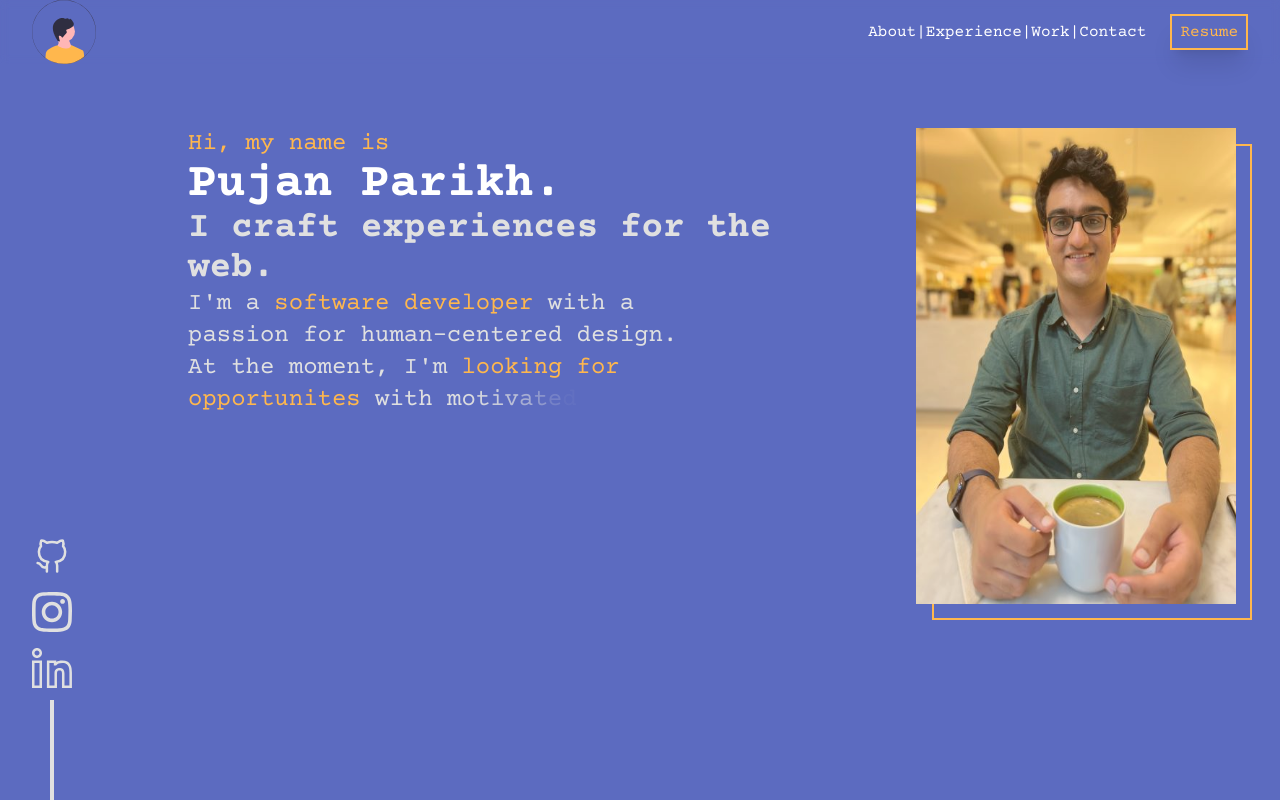
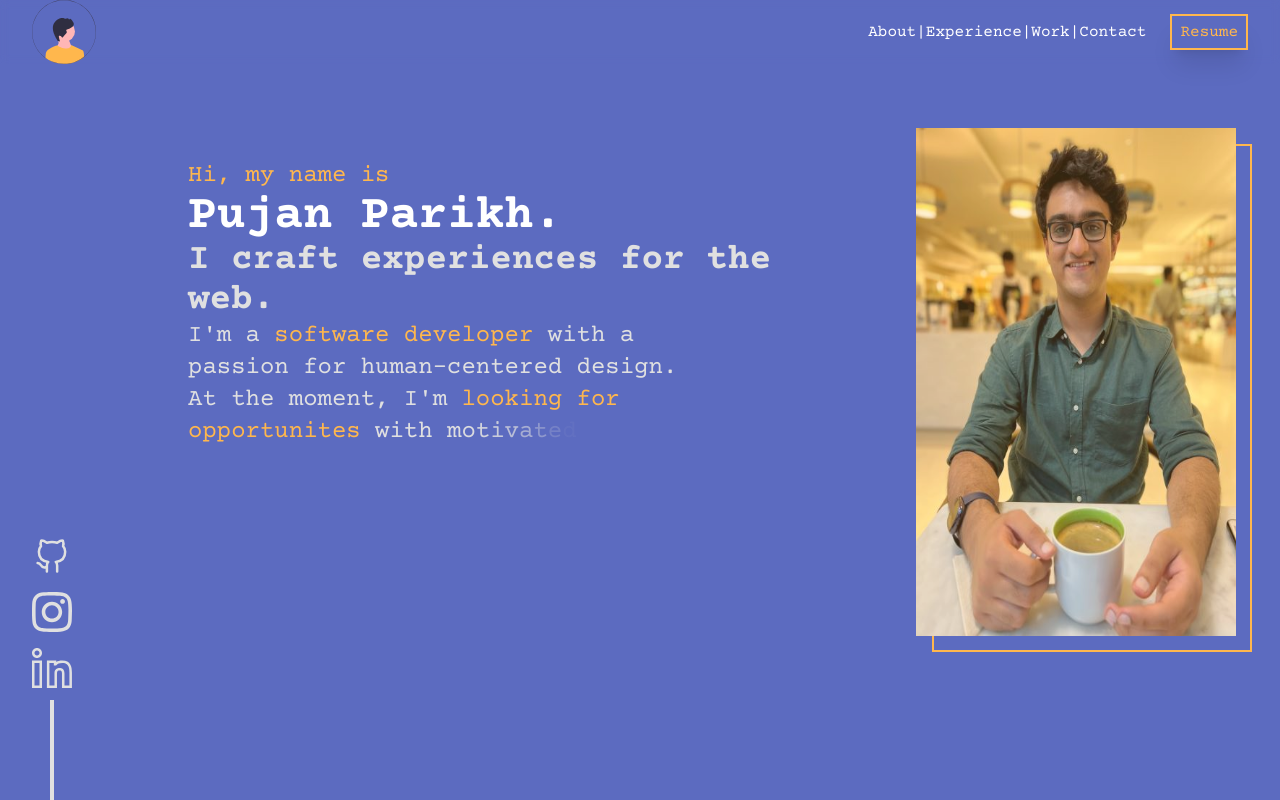
Before and after one commit to pujxn/portfolio-website, a React (Vite) app: page / in a window 1280 px wide. Built offline with nearby package versions, Linux system fonts and the light colour scheme.

Commit message:
Moved landing page text lower

```diff
--- a/src/routes/Home.jsx
+++ b/src/routes/Home.jsx
@@ -24,7 +24,7 @@ const Home = () => {
     return (
         <div className="flex justify-around">
             <motion.div variants={containerVariant} initial="hidden" animate="visible"
-                className="ml-36 mt-16 w-3/6 mb-4">
+                className="ml-36 mt-24 w-3/6 mb-4">
                 <div>
                     <p className="text-light-orange text-2xl">{splitToSpan({ str: "Hi, my name is" })}</p>
                     <p className="text-white font-bold text-5xl">{splitToSpan({ str: "Pujan Parikh." })}</p>
```
